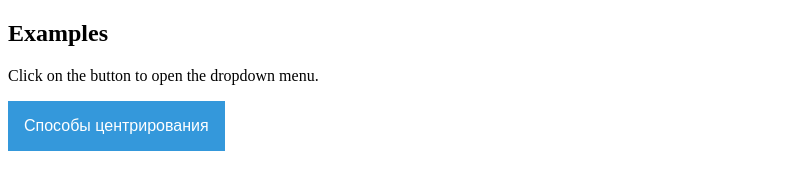
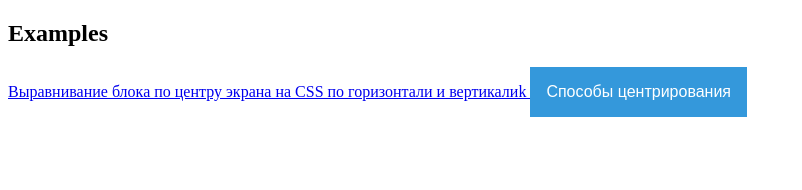
Before and after one commit to gitbbln/simple-html, a website: page dist/index.html in a window 1280 px wide. Shown: the whole page, without its empty margins (0-802 px from the left). Drawn offline with Linux system fonts and the light colour scheme.

Commit message:
add yout

```diff
--- a/dist/index.html
+++ b/dist/index.html
@@ -66,7 +66,7 @@
 <body>
 
     <h2>Examples</h2>
-    <p>Click on the button to open the dropdown menu.</p>
+    <a href="https://www.youtube.com/watch?v=FdcwNozRkqE&t=216s">Выравнивание блока по центру экрана на CSS по горизонтали и вертикалиk </a>
 
     <div class="dropdown">
         <button onclick="myFunction('myDropdown')" class="dropbtn">Способы центрирования</button>
```
